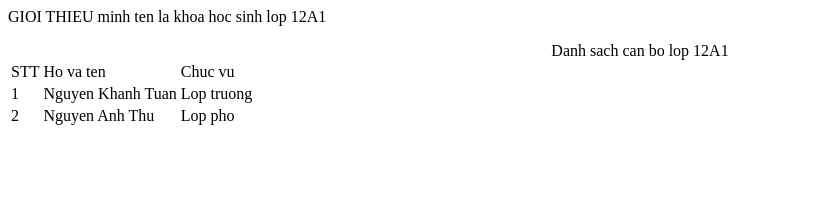
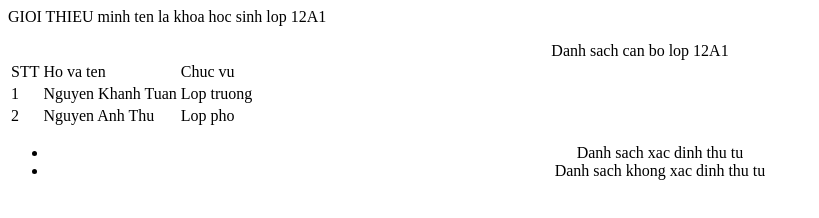
Before and after one commit to khoahond-ops/dangkhoa, a plain HTML site: page index.html in a window 1280 px wide. Shown: the whole page, without its empty margins (0-819 px from the left). Drawn offline with Linux system fonts and the light colour scheme.

Commit message:
Update index.html

```diff
--- a/index.html
+++ b/index.html
@@ -23,4 +23,8 @@
                 <td>Lop pho</td>
             </tr>
         </table>
+  <ul>
+      <li>Danh sach xac dinh thu tu</li>
+      <li>Danh sach khong xac dinh thu tu</li>
+  </ul>
 </body>
```
